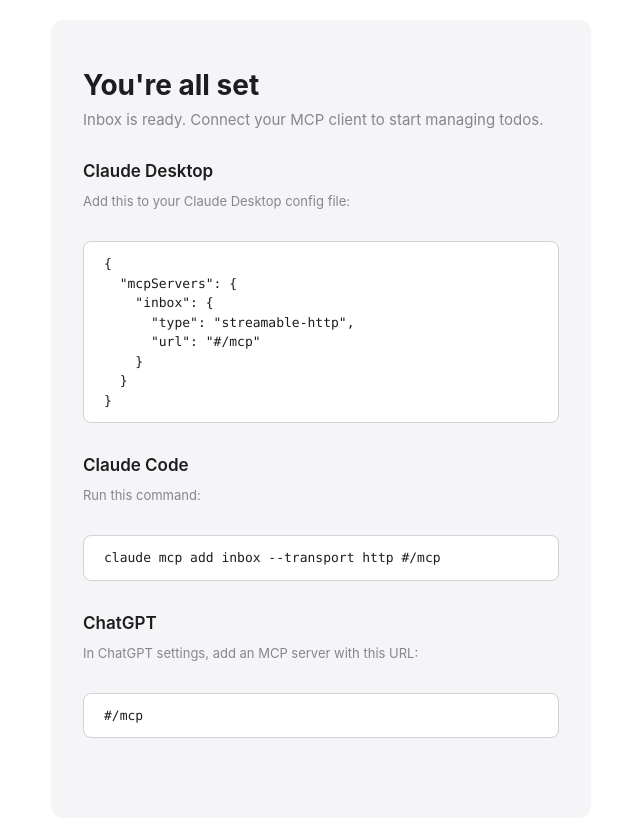
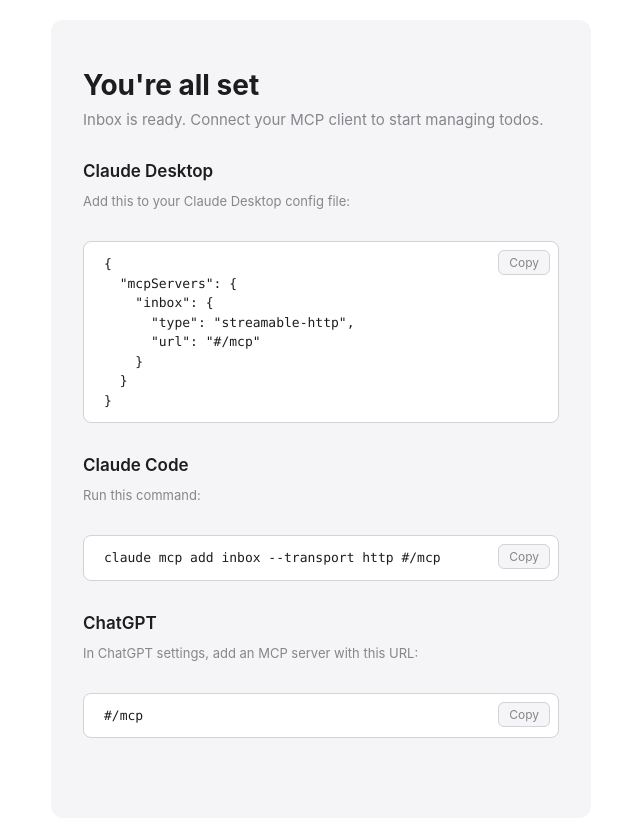
Before and after one commit to davidhariri/inbox, a Python web app: template inbox/templates/done.html in a window 1280 px wide. Shown: the whole page, without its empty margins (319-959 px from the left). Run offline with Jinja, Linux system fonts and the light colour scheme; the template is opened without the code that fills it: most values are stand-ins (such as "Sample title", 1, 10 or a date in 2020).

Commit message:
Add copy buttons to done page config blocks
Co-Authored-By: Claude Opus 4.6 <noreply@anthropic.com>

```diff
--- a/inbox/templates/done.html
+++ b/inbox/templates/done.html
@@ -73,12 +73,33 @@
         }
 
         .config-block {
+            position: relative;
             background: var(--bg);
             border: 1px solid var(--border);
             border-radius: 8px;
             padding: var(--space-sm) var(--space-md);
             margin-bottom: var(--space-md);
             overflow-x: auto;
+        }
+
+        .copy-btn {
+            position: absolute;
+            top: var(--space-xs);
+            right: var(--space-xs);
+            background: var(--bg-surface);
+            border: 1px solid var(--border);
+            border-radius: 6px;
+            color: var(--text-secondary);
+            font-size: 12px;
+            font-family: var(--font);
+            padding: 4px 10px;
+            cursor: pointer;
+            transition: color 0.15s, border-color 0.15s;
+        }
+
+        .copy-btn:hover {
+            color: var(--text);
+            border-color: var(--text-secondary);
         }
 
         pre {
@@ -109,6 +130,7 @@
             <h2>Claude Desktop</h2>
             <p class="hint">Add this to your Claude Desktop config file:</p>
             <div class="config-block">
+                <button class="copy-btn" onclick="copyBlock(this)">Copy</button>
                 <pre>{
   "mcpServers": {
     "inbox": {
@@ -124,6 +146,7 @@
             <h2>Claude Code</h2>
             <p class="hint">Run this command:</p>
             <div class="config-block">
+                <button class="copy-btn" onclick="copyBlock(this)">Copy</button>
                 <pre>claude mcp add inbox --transport http {{server_url}}/mcp</pre>
             </div>
         </div>
@@ -132,9 +155,19 @@
             <h2>ChatGPT</h2>
             <p class="hint">In ChatGPT settings, add an MCP server with this URL:</p>
             <div class="config-block">
+                <button class="copy-btn" onclick="copyBlock(this)">Copy</button>
                 <pre>{{server_url}}/mcp</pre>
             </div>
         </div>
     </div>
+    <script>
+    function copyBlock(btn) {
+        const text = btn.parentElement.querySelector('pre').textContent;
+        navigator.clipboard.writeText(text).then(() => {
+            btn.textContent = 'Copied';
+            setTimeout(() => { btn.textContent = 'Copy'; }, 1500);
+        });
+    }
+    </script>
 </body>
 </html>
```
